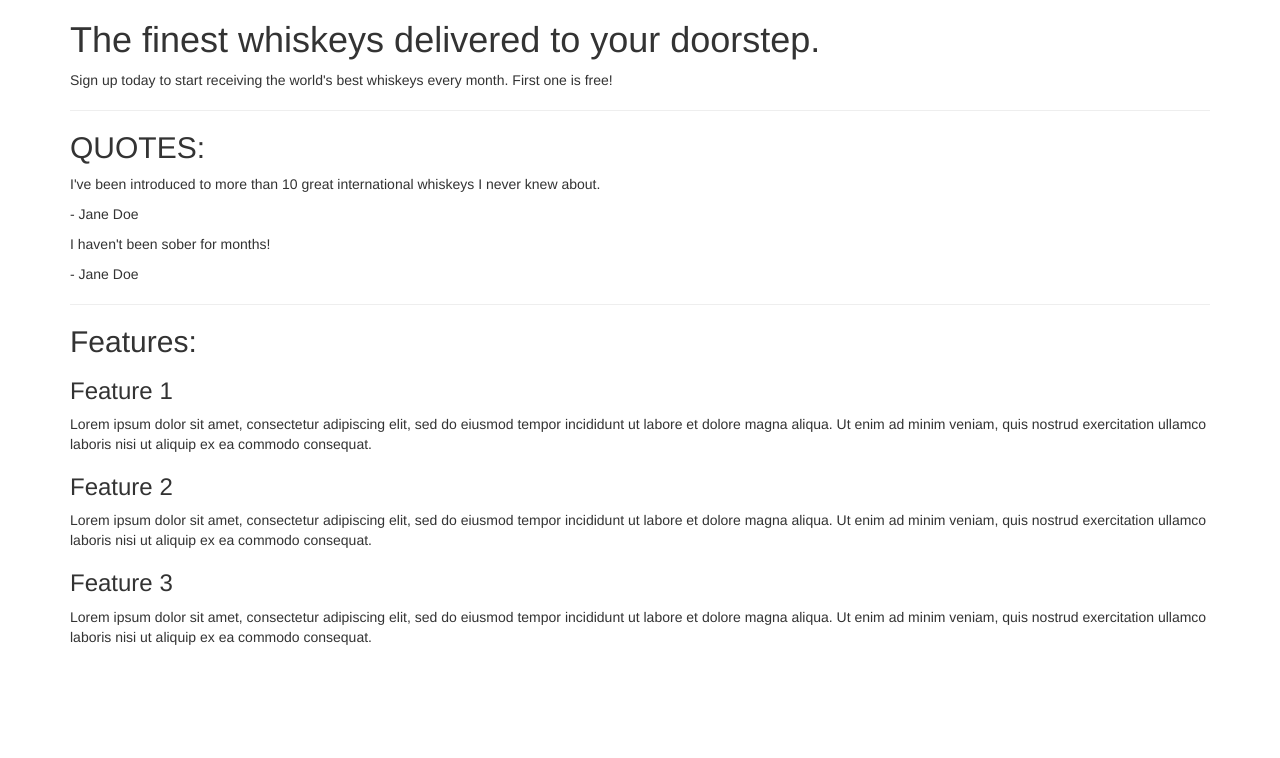
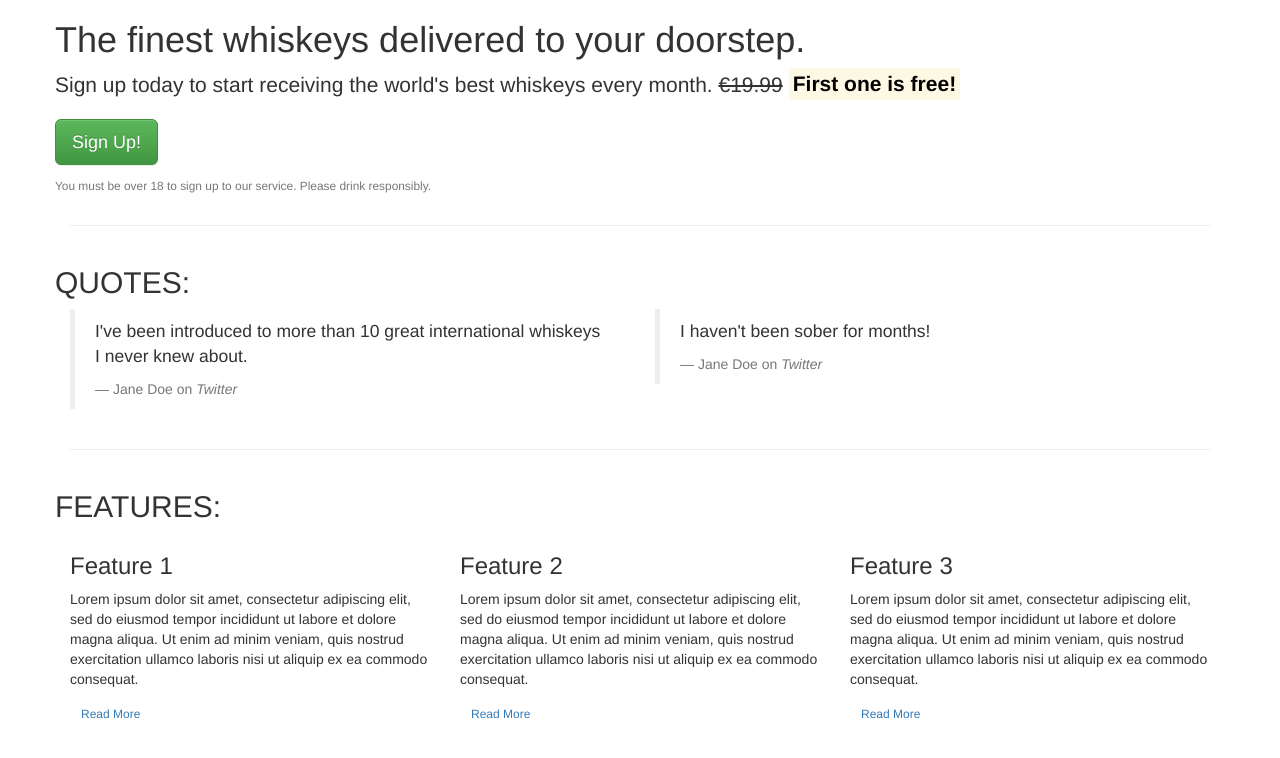
Before and after one commit to wlillisdev/love-whiskey, a plain HTML site: page index.html in a window 1280 px wide. Drawn offline with nearby package versions, Linux system fonts and the light colour scheme.

Commit message:
added grid to homepage

```diff
--- a/index.html
+++ b/index.html
@@ -23,23 +23,41 @@
 <body>
     <article class="container">
         <!-- Callout -->
+        <div class="row">
+            <div class="col-12">
                 <section class="callout">
                     <h1>The finest whiskeys delivered to your doorstep.</h1>
-            <p>Sign up today to start receiving the world's best whiskeys every month. First one is free!</p>
+                    <p class="lead">Sign up today to start receiving the world's best whiskeys every month.
+                        <s>€19.99</s> <strong><mark>First one is free!</mark></strong></p>
+                    <p><button class="btn btn-lg btn-success">Sign Up!</button></p>
+                    <p class="text-muted"><small>You must be over 18 to sign up to our service. Please drink
+                            responsibly.</small></p>
                 </section>
+            </div>
+        </div>
         <!-- /.callout -->
         <hr>
 
         <!-- Quotes -->
         <section class="quotes">
+            <div class="row">
+                <div class="col-12">
                     <h2 class="text-uppercase">Quotes:</h2>
-            <div class="quote">
+                </div>
+            </div>
+            <div class="row">
+                <div class="col-12 col-md-6">
+                    <blockquote class="blockquote">
                         <p>I've been introduced to more than 10 great international whiskeys I never knew about.</p>
-                <p>- Jane Doe</p>
+                        <footer class="blockquote-footer">Jane Doe on <cite title="Twitter">Twitter</cite></footer>
+                    </blockquote>
                 </div>
-            <div class="quote">
+                <div class="col-12 col-md-6">
+                    <blockquote class="blockquote">
                         <p>I haven't been sober for months!</p>
-                <p>- Jane Doe</p>
+                        <footer class="blockquote-footer">Jane Doe on <cite title="Twitter">Twitter</cite></footer>
+                    </blockquote>
+                </div>
             </div>
         </section>
         <!-- /.quotes -->
@@ -47,30 +65,43 @@
 
         <!-- Features -->
         <section class="features">
-            <h2>Features:</h2>
+            <div class="row">
+                <div class="col-12">
+                    <h2 class="text-uppercase">Features:</h2>
+                </div>
+            </div>
+            <div class="row">
+                <div class="col-12 col-md-6 col-lg-4">
                     <div class="feature">
                         <h3>Feature 1</h3>
-                <p>Lorem ipsum dolor sit amet, consectetur adipiscing elit, sed do eiusmod tempor incididunt ut labore
-                    et dolore magna aliqua. Ut enim ad minim veniam, quis nostrud exercitation ullamco laboris nisi ut
-                    aliquip ex ea commodo consequat.</p>
+                        <p>Lorem ipsum dolor sit amet, consectetur adipiscing elit, sed do eiusmod tempor incididunt ut
+                            labore et dolore magna aliqua. Ut enim ad minim veniam, quis nostrud exercitation ullamco
+                            laboris nisi ut aliquip ex ea commodo consequat.</p>
+                        <p><a class="btn btn-sm btn-light" href="">Read More</a></p>
                     </div>
+                </div>
+                <div class="col-12 col-md-6 col-lg-4">
                     <div class="feature">
                         <h3>Feature 2</h3>
-                <p>Lorem ipsum dolor sit amet, consectetur adipiscing elit, sed do eiusmod tempor incididunt ut labore
-                    et dolore magna aliqua. Ut enim ad minim veniam, quis nostrud exercitation ullamco laboris nisi ut
-                    aliquip ex ea commodo consequat.</p>
+                        <p>Lorem ipsum dolor sit amet, consectetur adipiscing elit, sed do eiusmod tempor incididunt ut
+                            labore et dolore magna aliqua. Ut enim ad minim veniam, quis nostrud exercitation ullamco
+                            laboris nisi ut aliquip ex ea commodo consequat.</p>
+                        <p><a class="btn btn-sm btn-light" href="">Read More</a></p>
                     </div>
+                </div>
+                <div class="col-12 d-md-none d-lg-block col-lg-4">
                     <div class="feature">
                         <h3>Feature 3</h3>
-                <p>Lorem ipsum dolor sit amet, consectetur adipiscing elit, sed do eiusmod tempor incididunt ut labore
-                    et dolore magna aliqua. Ut enim ad minim veniam, quis nostrud exercitation ullamco laboris nisi ut
-                    aliquip ex ea commodo consequat.</p>
+                        <p>Lorem ipsum dolor sit amet, consectetur adipiscing elit, sed do eiusmod tempor incididunt ut
+                            labore et dolore magna aliqua. Ut enim ad minim veniam, quis nostrud exercitation ullamco
+                            laboris nisi ut aliquip ex ea commodo consequat.</p>
+                        <p><a class="btn btn-sm btn-light" href="">Read More</a></p>
+                    </div>
+                </div>
             </div>
         </section>
         <!-- /.features -->
     </article>
 </body>
 
-
-
 </html>
```
Lines whose indentation alone changed are shown as unchanged.
